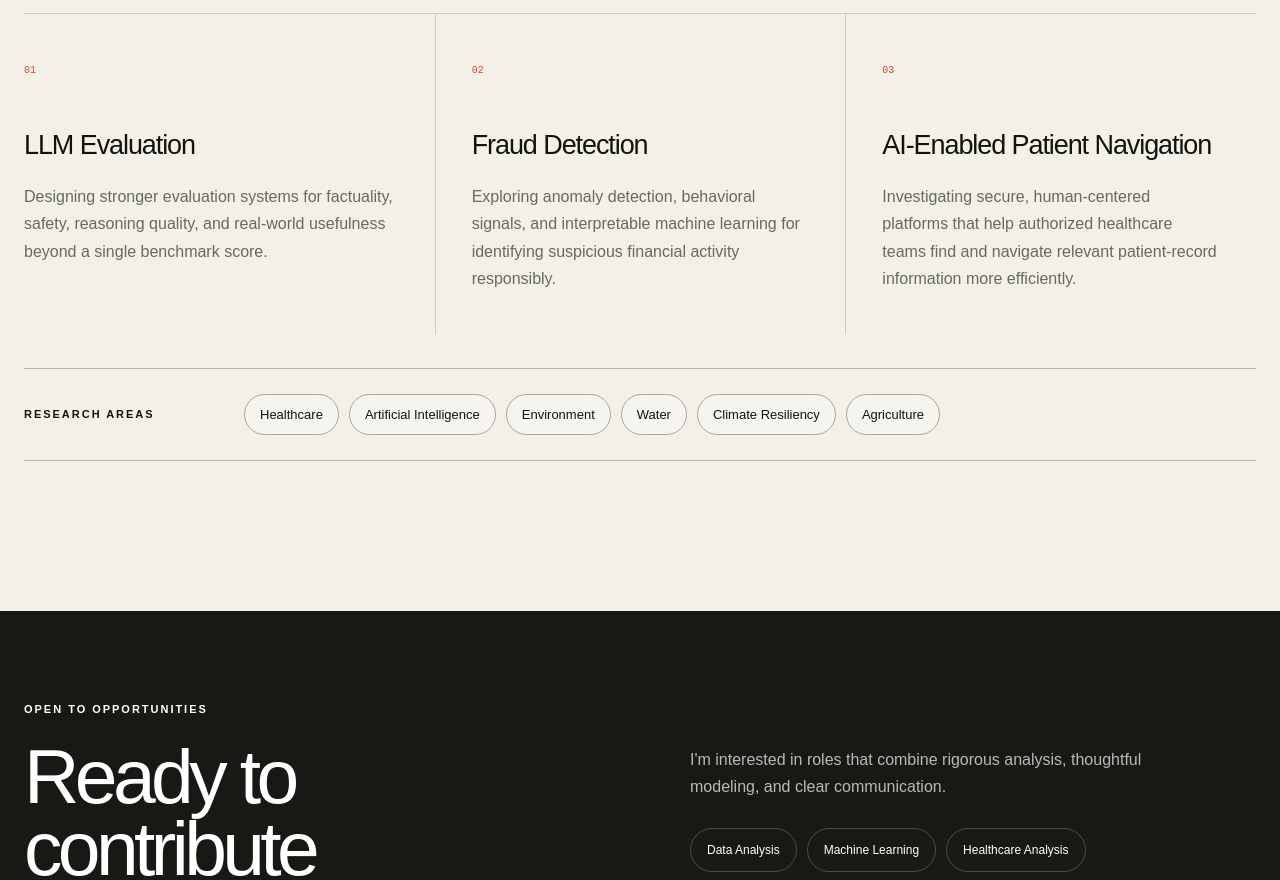
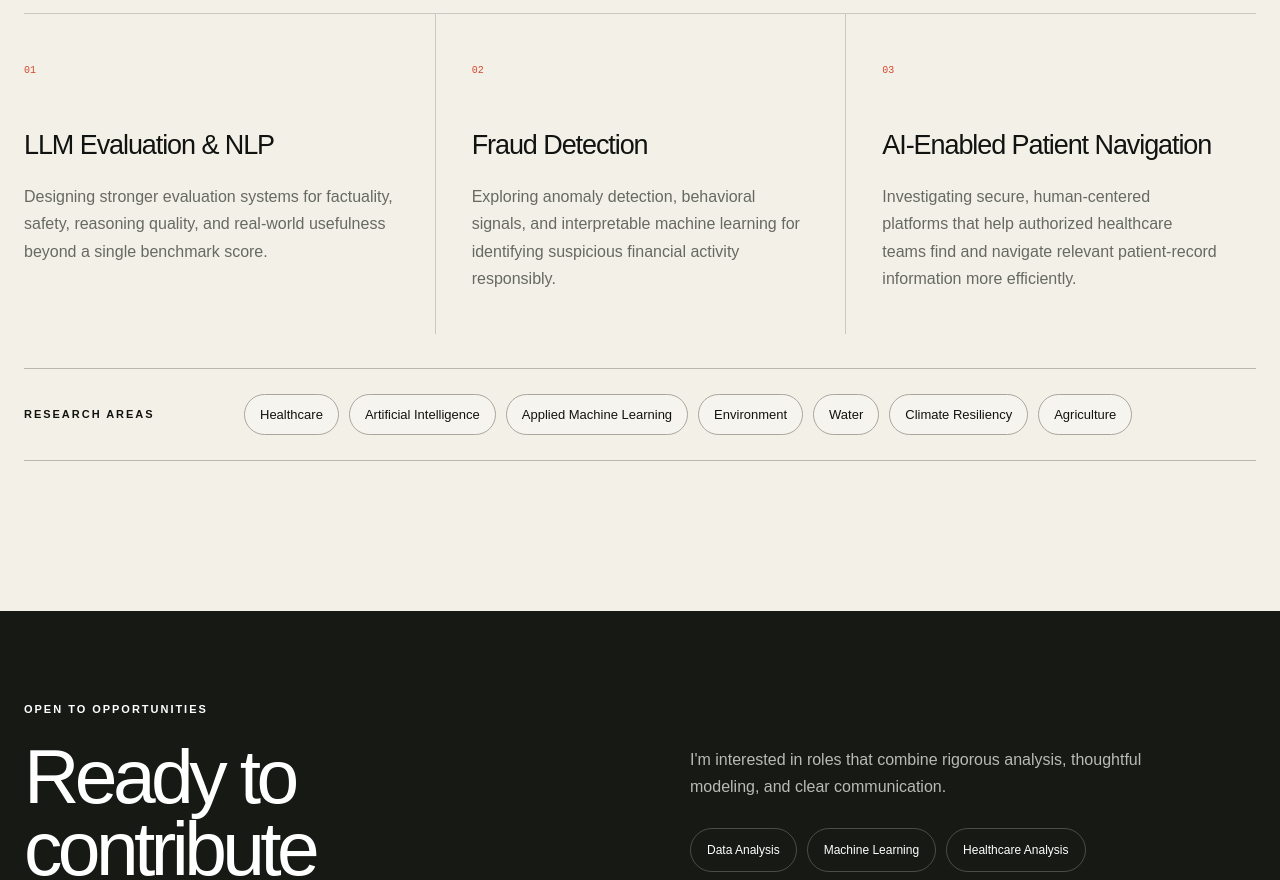
Before and after one commit to Boatengs/my-portfolio, a Next.js app: page / in a window 1280 px wide. Shown: the part 7220-8100 px from the top of the page. Built offline with nearby package versions, Linux system fonts and the light colour scheme.

Commit message:
Update currently exploring research areas

```diff
--- a/app/page.tsx
+++ b/app/page.tsx
@@ -9,7 +9,7 @@ export default function Home(){return <main>
 <section className="impact-preview" id="impact"><div className="shell impact-preview-grid"><div><p className="eyebrow">IMPACT / HOW I WORK</p><h2>Service that becomes<br/><em>stronger systems.</em></h2></div><div className="impact-preview-copy"><p>My work is grounded in service and community building—from creating inclusive spaces to improving how information moves through an organization.</p><div className="impact-preview-points"><span>Community</span><span>Engagement</span><span>Clearer systems</span></div><Link className="impact-link" href="/impact">Read the full story <span>↗</span></Link></div></div></section>
 <section className="leadership-preview shell" id="leadership"><div className="leadership-preview-head"><div><p className="eyebrow">04 / LEADERSHIP & RECOGNITION</p><h2>Leadership built<br/>around <em>belonging.</em></h2></div><p>My leadership experience is rooted in service: creating welcoming communities, strengthening participation, and using initiative to help people connect.</p></div><div className="leadership-highlights"><article><span>100</span><div><p>LAUREL & SCROLL</p><h3>Recognized for achievement, leadership, and student engagement.</h3></div></article><article><span>YALI</span><div><p>LEADERSHIP FELLOW</p><h3>Part of a network of emerging African leaders creating community impact.</h3></div></article><article><span>1ST</span><div><p>CLIMATE HACKATHON</p><h3>First-place team behind the SeeLevelRise app concept.</h3></div></article></div><div className="leadership-preview-foot"><Link className="impact-link dark" href="/leadership">Explore leadership and recognition <span>↗</span></Link><p>Community roles, awards, fellowships, professional badges, and the stories behind them.</p></div></section>
 <section className="section shell" id="about"><div className="about-grid"><div><p className="eyebrow">05 / ABOUT &amp; CAPABILITIES</p><div className="about-profile"><div className="profile-photo"><span className="photo-orbit" aria-hidden="true"/><img src="/sam-profile.png" alt="Professional portrait of Sampson Boateng"/><span className="photo-sheen" aria-hidden="true"/></div><div><h2>A practical toolkit for <em>better decisions.</em></h2><p className="about-copy">I currently work across Finance and Development, bringing considerable data and technical skills to the organization. My work spans financial and donor-data analysis, reconciliation and reporting, data quality and systems improvement, as well as support for AI-enabled healthcare grant projects.</p><p className="about-copy secondary">I recently completed my master&apos;s at Northeastern University in Analytics and Applied Machine Intelligence. From raw records to an executive-ready narrative, I care about accuracy at every step: cleaning, validation, exploration, modeling, visualization, and documentation.</p></div></div></div><div className="skill-list">{skillGroups.map((s,i)=><div key={s.label}><span>0{i+1}</span><h3>{s.label}</h3><p>{s.value}</p></div>)}</div></div></section>
-<section className="section shell exploration" id="exploring"><div className="section-head"><div><p className="eyebrow">06 / CURRENTLY EXPLORING</p><h2>Questions I&apos;m<br/><em>building toward.</em></h2></div><p>Applied research directions where better data systems can improve trust, detection, and access.</p></div><div className="exploration-grid"><article><span>01</span><h3>LLM Evaluation</h3><p>Designing stronger evaluation systems for factuality, safety, reasoning quality, and real-world usefulness beyond a single benchmark score.</p></article><article><span>02</span><h3>Fraud Detection</h3><p>Exploring anomaly detection, behavioral signals, and interpretable machine learning for identifying suspicious financial activity responsibly.</p></article><article><span>03</span><h3>AI-Enabled Patient Navigation</h3><p>Investigating secure, human-centered platforms that help authorized healthcare teams find and navigate relevant patient-record information more efficiently.</p></article></div><div className="research-areas"><p className="eyebrow">RESEARCH AREAS</p><div><span>Healthcare</span><span>Artificial Intelligence</span><span>Environment</span><span>Water</span><span>Climate Resiliency</span><span>Agriculture</span></div></div></section>
+<section className="section shell exploration" id="exploring"><div className="section-head"><div><p className="eyebrow">06 / CURRENTLY EXPLORING</p><h2>Questions I&apos;m<br/><em>building toward.</em></h2></div><p>Applied research directions where better data systems can improve trust, detection, and access.</p></div><div className="exploration-grid"><article><span>01</span><h3>LLM Evaluation &amp; NLP</h3><p>Designing stronger evaluation systems for factuality, safety, reasoning quality, and real-world usefulness beyond a single benchmark score.</p></article><article><span>02</span><h3>Fraud Detection</h3><p>Exploring anomaly detection, behavioral signals, and interpretable machine learning for identifying suspicious financial activity responsibly.</p></article><article><span>03</span><h3>AI-Enabled Patient Navigation</h3><p>Investigating secure, human-centered platforms that help authorized healthcare teams find and navigate relevant patient-record information more efficiently.</p></article></div><div className="research-areas"><p className="eyebrow">RESEARCH AREAS</p><div><span>Healthcare</span><span>Artificial Intelligence</span><span>Applied Machine Learning</span><span>Environment</span><span>Water</span><span>Climate Resiliency</span><span>Agriculture</span></div></div></section>
 <section className="availability"><div className="shell availability-grid"><div><p className="eyebrow">OPEN TO OPPORTUNITIES</p><h2>Ready to contribute<br/>where <em>data matters.</em></h2></div><div><p>I&apos;m interested in roles that combine rigorous analysis, thoughtful modeling, and clear communication.</p><div className="role-pills"><span>Data Analysis</span><span>Machine Learning</span><span>Healthcare Analysis</span><span>Fraud Detection Analysis</span><span>Environment and Water Analysis</span></div><a href="mailto:samboateng190@gmail.com">Start a conversation ↗</a></div></div></section>
 <section className="education shell"><p className="eyebrow">07 / EDUCATION</p><div className="education-grid"><article><span>2025</span><h3>Master of Science</h3><p>Applied Machine Intelligence</p><b>Northeastern University<br/>The Roux Institute</b></article><article><span>2023</span><h3>Bachelor of Science</h3><p>Computer Science</p><b>Saratov State University</b></article><article><span>2023</span><h3>Diploma</h3><p>Data Analysis and Machine Learning</p><b>Innopolis University<br/>Russia</b></article></div></section>
 <footer className="footer"><div className="shell"><p className="eyebrow">LET&apos;S WORK TOGETHER</p><h2>Have a data problem<br/>worth <em>solving?</em></h2><a className="email" href="mailto:samboateng190@gmail.com">samboateng190@gmail.com ↗</a><div className="footer-row"><p>© 2026 Sampson Boateng</p><div><a href="https://github.com/Boatengs" target="_blank" rel="noreferrer">GitHub</a><a href="https://linkedin.com/in/sam-boateng" target="_blank" rel="noreferrer">LinkedIn</a><a href="https://huggingface.co/samurvivor-07" target="_blank" rel="noreferrer">Hugging Face</a><a href="tel:+12073325395">(207) 332-5395</a></div></div></div></footer>
```
